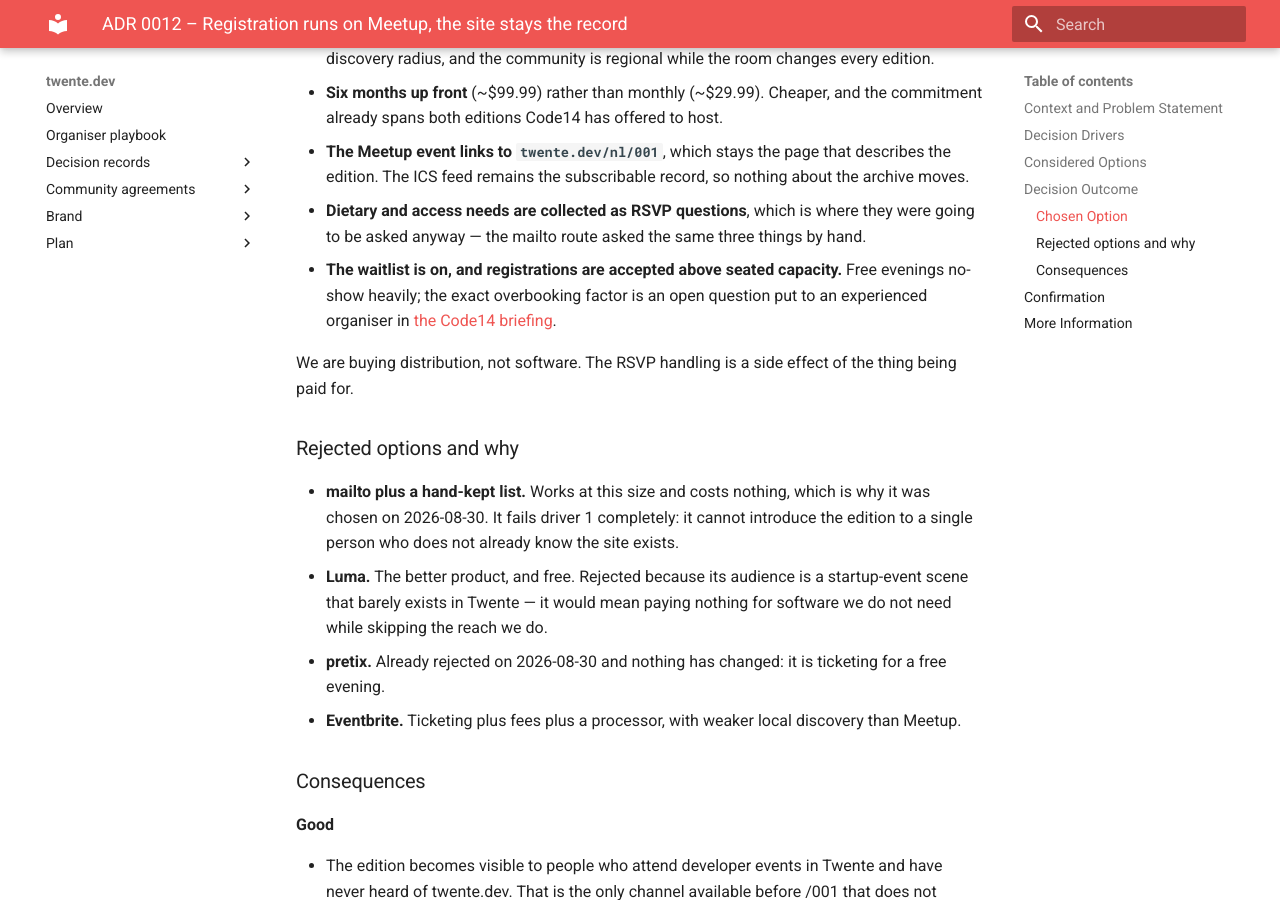
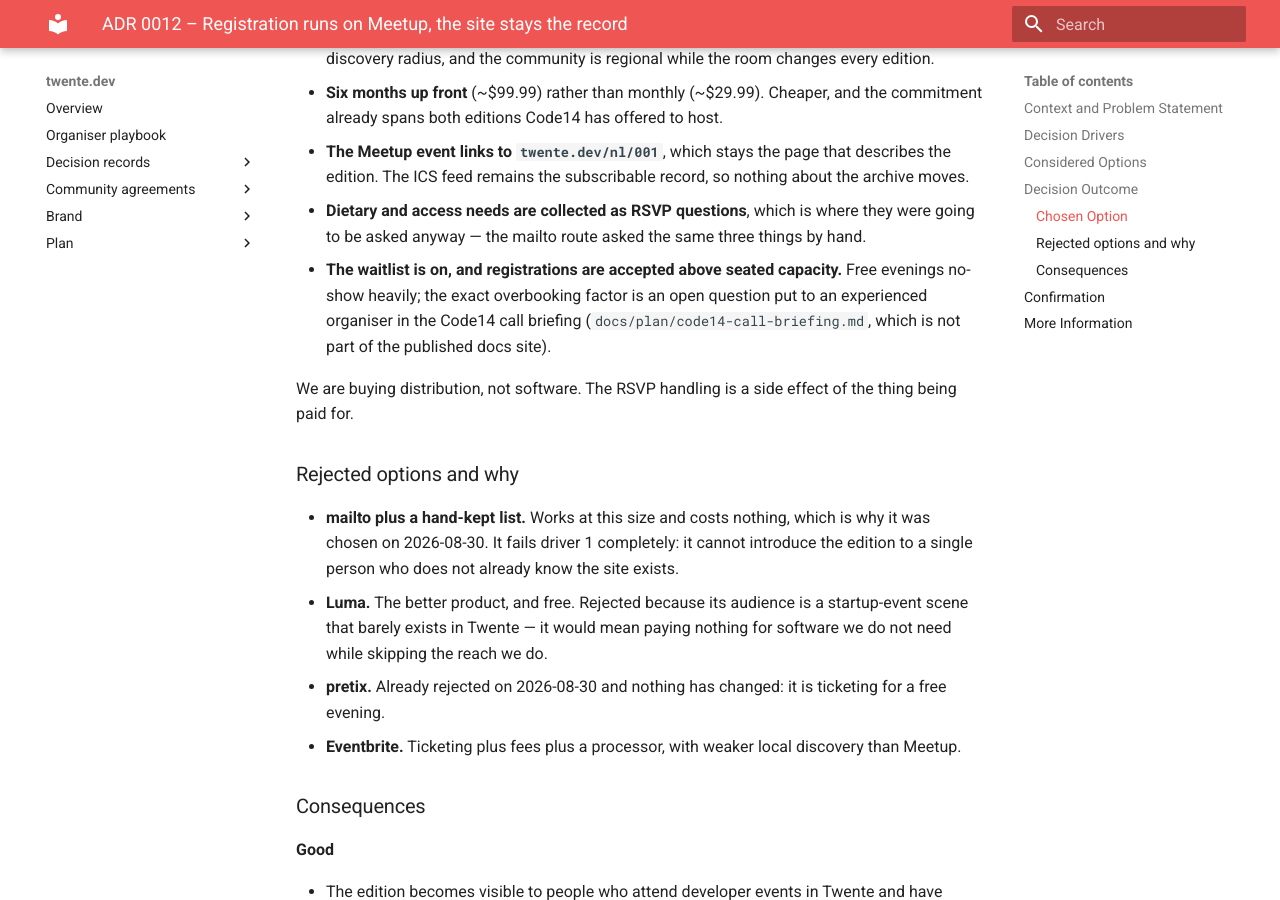
Before and after one commit to webgrip/twente.dev, an MkDocs documentation site: the page built from docs/adrs/0012-meetup-for-registration.md, in a window 1280 px wide and 900 px high, scrolled down 1518 px. Built offline with MkDocs 1.6.1 and Material for MkDocs 9.7.7, drawn with Linux system fonts in a browser that asks for light colours.

Commit message:
fix(docs): geen link naar een pagina die de docs-site niet publiceert
Zensical draait met --strict en brak op ADR-0012: de verwijzing naar
docs/plan/code14-call-briefing.md wees naar een pagina die niet in de
gepubliceerde set zit. Dat is ook terecht — dat document bevat vragen over een
met naam genoemd persoon en hoort niet op een publieke docs-site.

De verwijzing blijft staan als pad, zonder link.

Co-Authored-By: Claude Opus 5 <noreply@anthropic.com>

```diff
--- a/docs/adrs/0012-meetup-for-registration.md
+++ b/docs/adrs/0012-meetup-for-registration.md
@@ -56,7 +56,8 @@ mailto plus a hand-kept list (the standing decision) · Meetup · Luma · pretix
   be asked anyway — the mailto route asked the same three things by hand.
 - **The waitlist is on, and registrations are accepted above seated capacity.** Free evenings
   no-show heavily; the exact overbooking factor is an open question put to an experienced organiser
-  in [the Code14 briefing](../plan/code14-call-briefing.md).
+  in the Code14 call briefing (`docs/plan/code14-call-briefing.md`, which is not part of the
+  published docs site).
 
 We are buying distribution, not software. The RSVP handling is a side effect of the thing being
 paid for.
```
